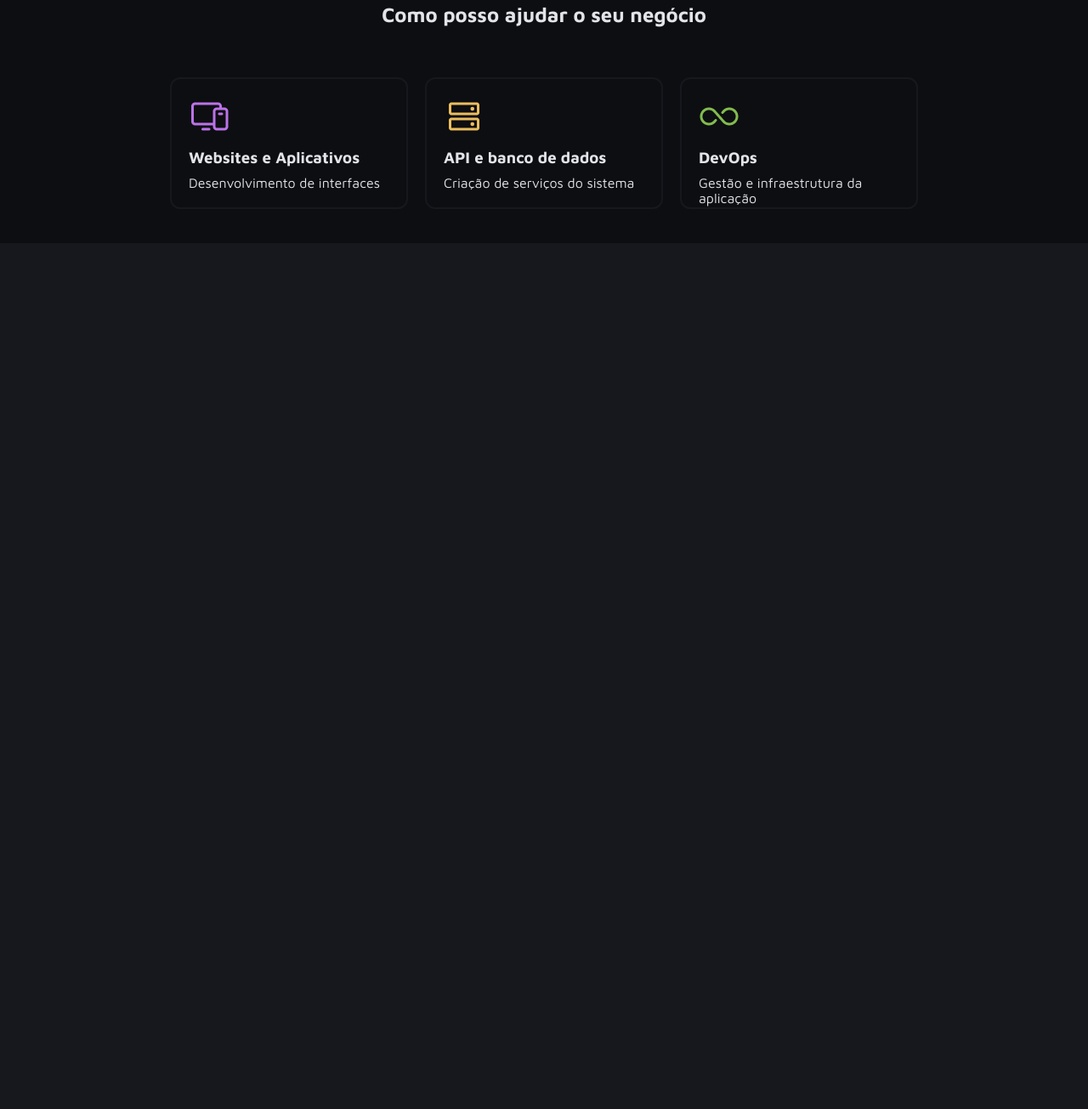
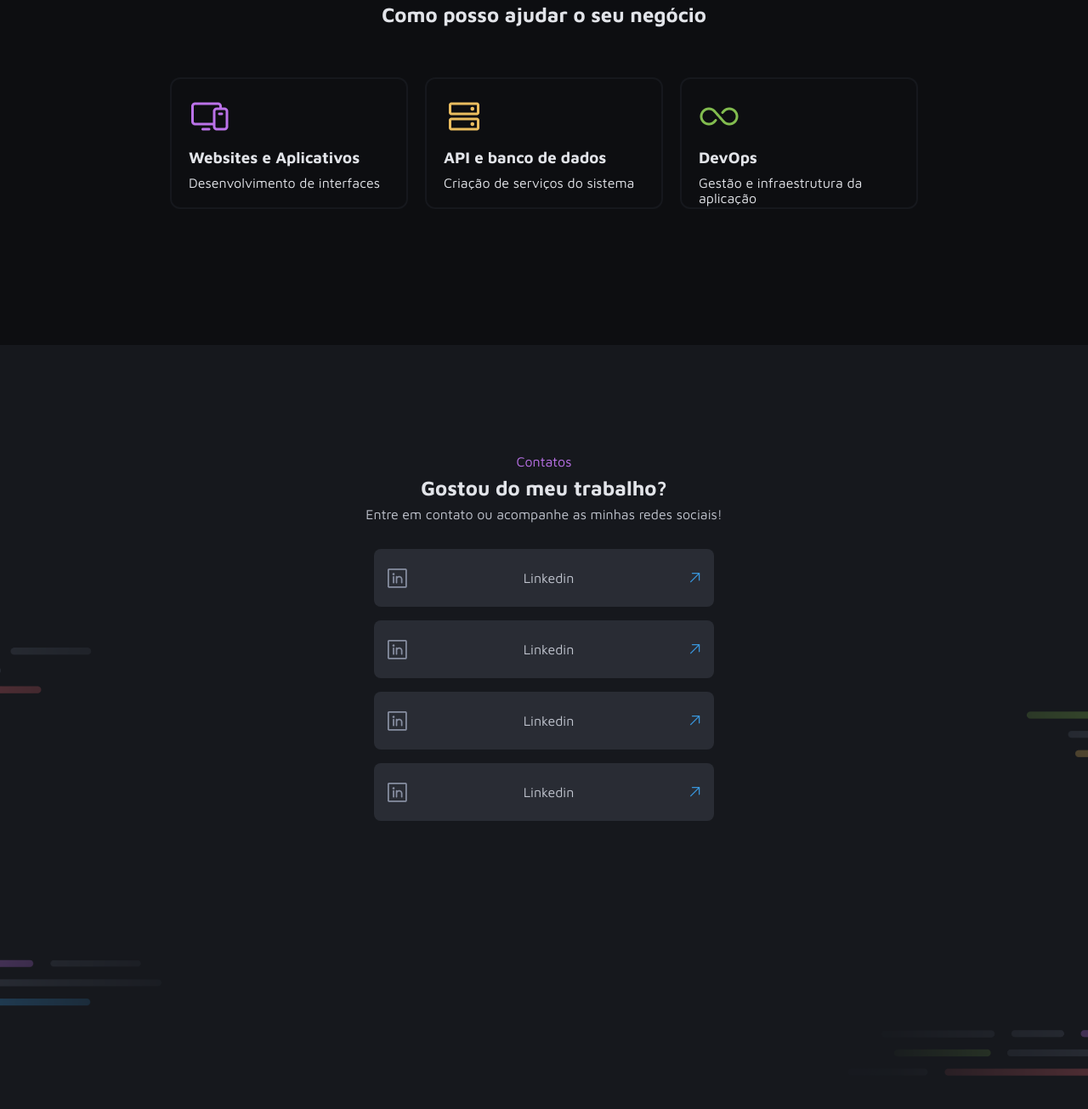
Before and after one commit to rangeldevs/portifolioRangel, a plain HTML site: page index.html in a window 1280 px wide. Shown: the part 1578-2883 px from the top of the page at 85% size. Before the commit the page ends 1864 px from the top, so only its background shows below. Drawn offline with Linux system fonts and the light colour scheme.

Commit message:
prototipo do footer pronto

```diff
--- a/index.html
+++ b/index.html
@@ -171,6 +171,50 @@
         </div>
 
     </aside>
+
+
+    <footer>
+        <div class="tituloFooter">
+
+            <p>Contatos</p>
+            <h2>Gostou do meu trabalho? </h2>
+            <span>Entre em contato ou acompanhe as minhas redes sociais!</span>
+
+        </div>
+
+
+        <div class="contatos">
+            <a href="https://www.youtube.com/" target="_blank">
+
+                <img src="styles/assets/icons/Linkedin.png" alt="">
+                <p>Linkedin</p>
+                <img src="styles/assets/icons/setaDirecionar.png" alt="">
+            </a>
+
+            <a href="https://www.youtube.com/" target="_blank">
+
+                <img src="styles/assets/icons/Linkedin.png" alt="">
+                <p>Linkedin</p>
+                <img src="styles/assets/icons/setaDirecionar.png" alt="">
+            </a>
+            <a href="https://www.youtube.com/" target="_blank">
+
+                <img src="styles/assets/icons/Linkedin.png" alt="">
+                <p>Linkedin</p>
+                <img src="styles/assets/icons/setaDirecionar.png" alt="">
+            </a>
+            <a href="https://www.youtube.com/" target="_blank">
+
+                <img src="styles/assets/icons/Linkedin.png" alt="">
+                <p>Linkedin</p>
+                <img src="styles/assets/icons/setaDirecionar.png" alt="">
+            </a>
+
+
+
+        </div>
+
+    </footer>
 </body>
 
 </html>
--- a/styles/aside.css
+++ b/styles/aside.css
@@ -45,4 +45,5 @@
 }
 .serviços{
     background-color: var(--gray-600);
+    padding-bottom: 120px;
 }
--- /dev/null
+++ b/styles/footer.css
@@ -0,0 +1,71 @@
+footer {
+
+     background-image: url(assets/images/Background_Contacts.png);
+    background-size: cover;
+    background-repeat: no-repeat;
+    background-position: center;
+    width: 100%;
+    height: 100vh;
+     margin-top: 128px;
+
+}
+.tituloFooter {
+
+    display: flex;
+    flex-direction: column;
+    align-items: center;
+    gap: 8px;
+
+
+}
+.tituloFooter p {
+
+
+    font-family: var(--subtitle-incosolata);
+   color: var(--purple);
+
+}
+.tituloFooter h2 {
+
+    font-family: var(--title-lg-asap);
+    color: var(--gray-100);
+
+}
+.tituloFooter span {
+
+    font-family: var(--text-md-maven);
+    color: var(--gray-200);
+
+}
+.contatos {
+
+    display: flex;
+    justify-content: center;
+    flex-direction: column;
+    align-items: center;
+    gap: 16px;
+    margin-top: 32px;
+
+
+}
+
+.contatos a {
+
+    text-decoration: none;
+    display: flex;
+    width: 400px;
+    height: 68px;
+    border-radius: 8px;
+    align-items: center;
+    justify-content: space-between;
+    padding: 12px 16px;
+    background-color: var(--gray-400);
+    color: var(--gray-200);
+
+}
+.contatos a:hover {
+
+    background-color: rgb(190, 0, 238);
+    transition: 0.3s;
+
+}
--- a/styles/index.css
+++ b/styles/index.css
@@ -2,3 +2,4 @@
 @import url(header.css);
 @import url(section.css);
 @import url(aside.css);
+@import url(footer.css);
```
Also changed, not shown: styles/assets/icons/githubdirecionar.png (added), styles/assets/icons/gmail.png (added), styles/assets/icons/intagram.png (added), styles/assets/icons/linkedin.png (added), styles/assets/icons/setaDirecionar.png (added). Lines whose indentation alone changed are shown as unchanged.
